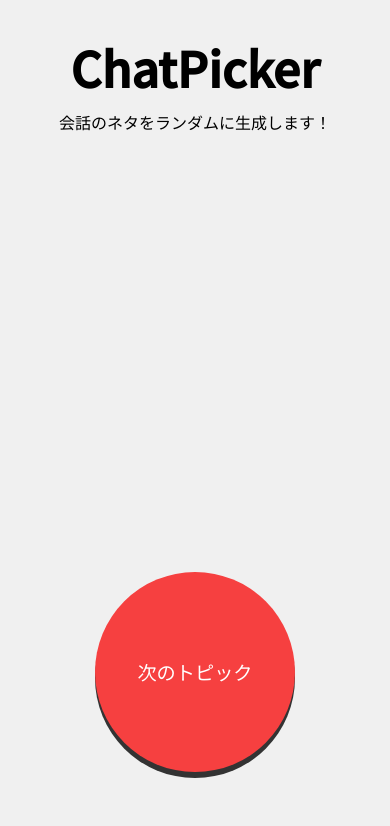
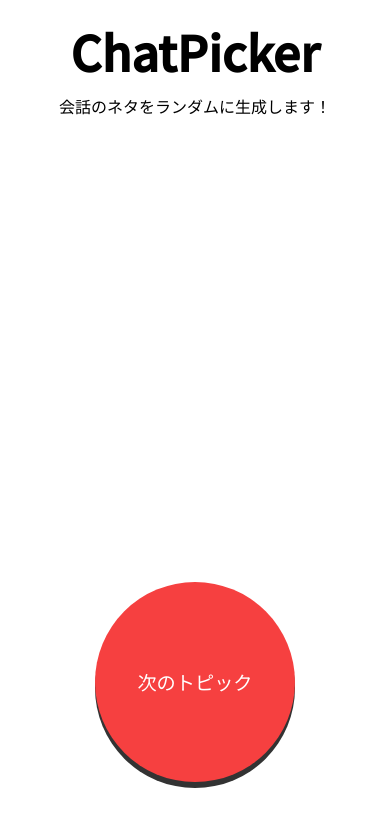
Before and after one commit to YQh9Mh3181jzEJ5/chatpicker, a plain HTML site: page index.html in a window 390 px wide. Drawn offline with Linux system fonts and the light colour scheme; some packages are replaced by stand-ins of ours.

Commit message:
design fixed

```diff
--- a/index.html
+++ b/index.html
@@ -4,6 +4,8 @@
     <meta charset="UTF-8" />
     <meta name="viewport" content="width=device-width, initial-scale=1.0" />
     <link rel="stylesheet" href="https://unpkg.com/ress/dist/ress.min.css" />
+    <meta name="description" content="会話のネタをランダムに生成します！" />
+    <meta name="keywords" content="ChatPicker, 会話, トピック" />
     <title>ChatPicker</title>
     <link rel="stylesheet" href="styles.css" />
     <link rel="preconnect" href="https://fonts.gstatic.com" />
--- a/styles.css
+++ b/styles.css
@@ -1,10 +1,5 @@
 @import url('https://fonts.googleapis.com/css2?family=Noto+Sans+JP:wght@500&display=swap');
 
-:root {
-  --color-accent: #007bff;
-  --color-background: #f0f0f0;
-  --color-text: #333333;
-}
 
 *,
 *::before,
@@ -15,8 +10,9 @@
 }
 
 html {
-  font-size: 100%;
-  font-family: "Roboto", sans-serif;
+
+  font-size: var(--font-size-root);
+  font-family: 'Noto Sans JP', sans-serif;
   height: 100%;
   width: 100%;
 }
@@ -73,14 +69,15 @@ main {
 }
 
 @media (max-width: 767px) {
+  header {
+    margin: 1rem 0;
+  }
   #topic {
     font-size: 3rem;
   }
   main {
-    max-width: 1920px;
     width: 100%;
-    height: 50%;
-    margin: 0 auto;
+    height: 55%;
     padding: 1rem;
   }
 }
@@ -95,7 +92,7 @@ main {
   margin-bottom: 4rem;
   transition: all 0.3s;
   border-radius: 50%;
-  line-height: 100px;
+  line-height: 1;
   width: 200px;
   height: 200px;
   padding: 0;
```
